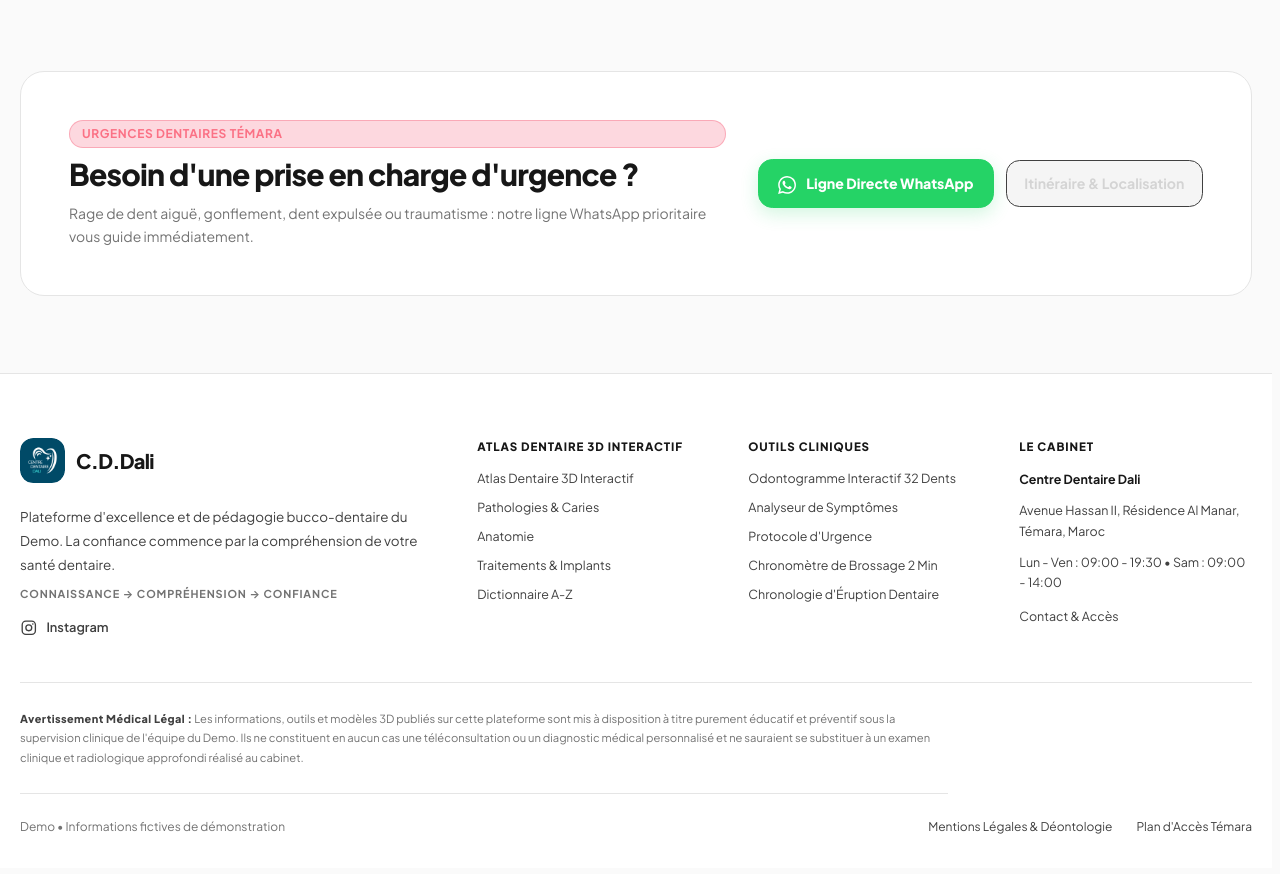
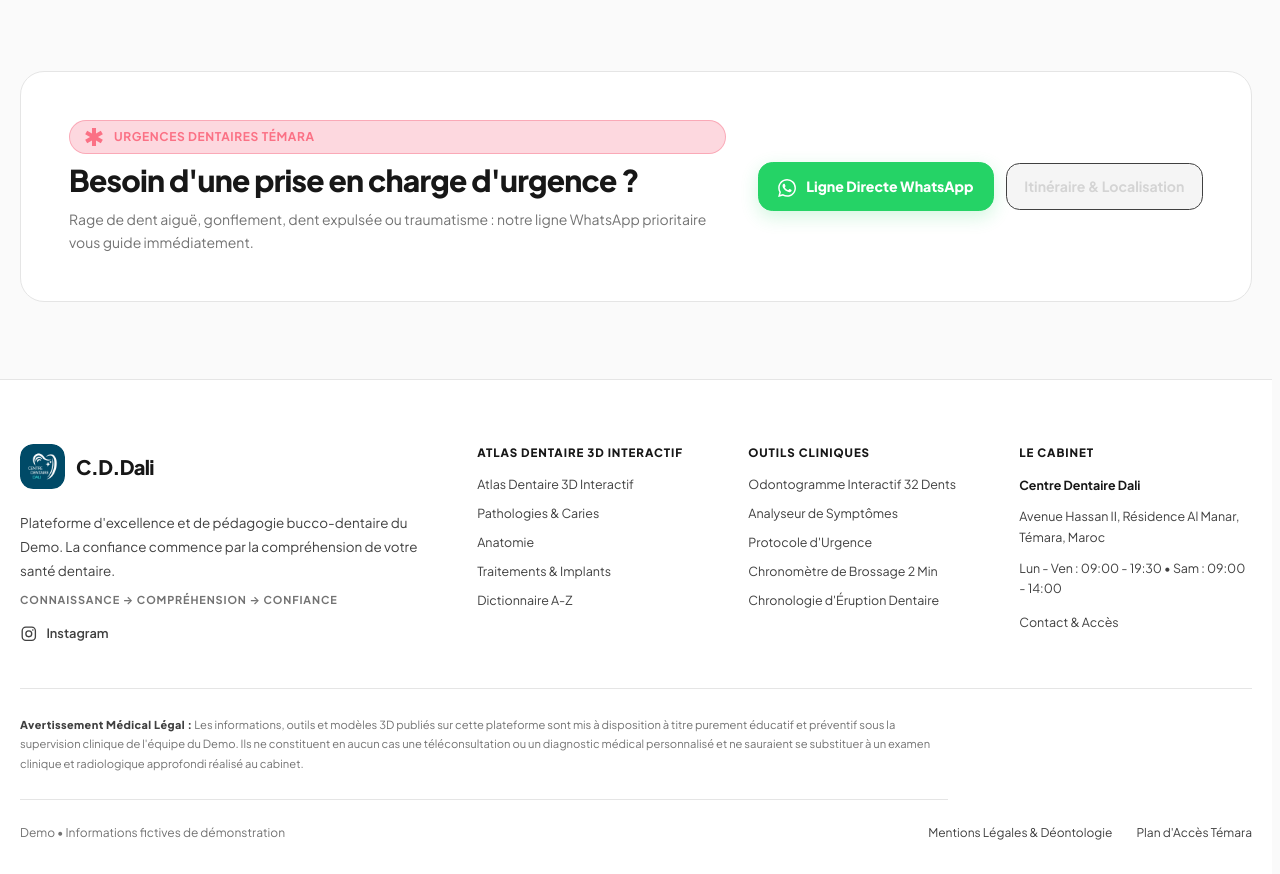
Before and after one commit to marvenpiadri/DrDali, an Angular app: page / in a window 1280 px wide. Shown: the part 5880-6754 px from the top of the page. Built offline with nearby package versions, Linux system fonts and the light colour scheme; no server answers; a web font is replaced by a local one.

Commit message:
Refine emergency banner badge

```diff
--- a/src/app/pages/home/home.html
+++ b/src/app/pages/home/home.html
@@ -359,6 +359,7 @@
 
         <div class="ui-emergency-copy">
           <div class="ui-emergency-badge">
+            <span class="material-icons ui-emergency-badge-icon" aria-hidden="true">emergency</span>
             <span>{{ 'emergencyBannerBadge' | translate }}</span>
           </div>
           <h3 class="ui-emergency-title">
```
